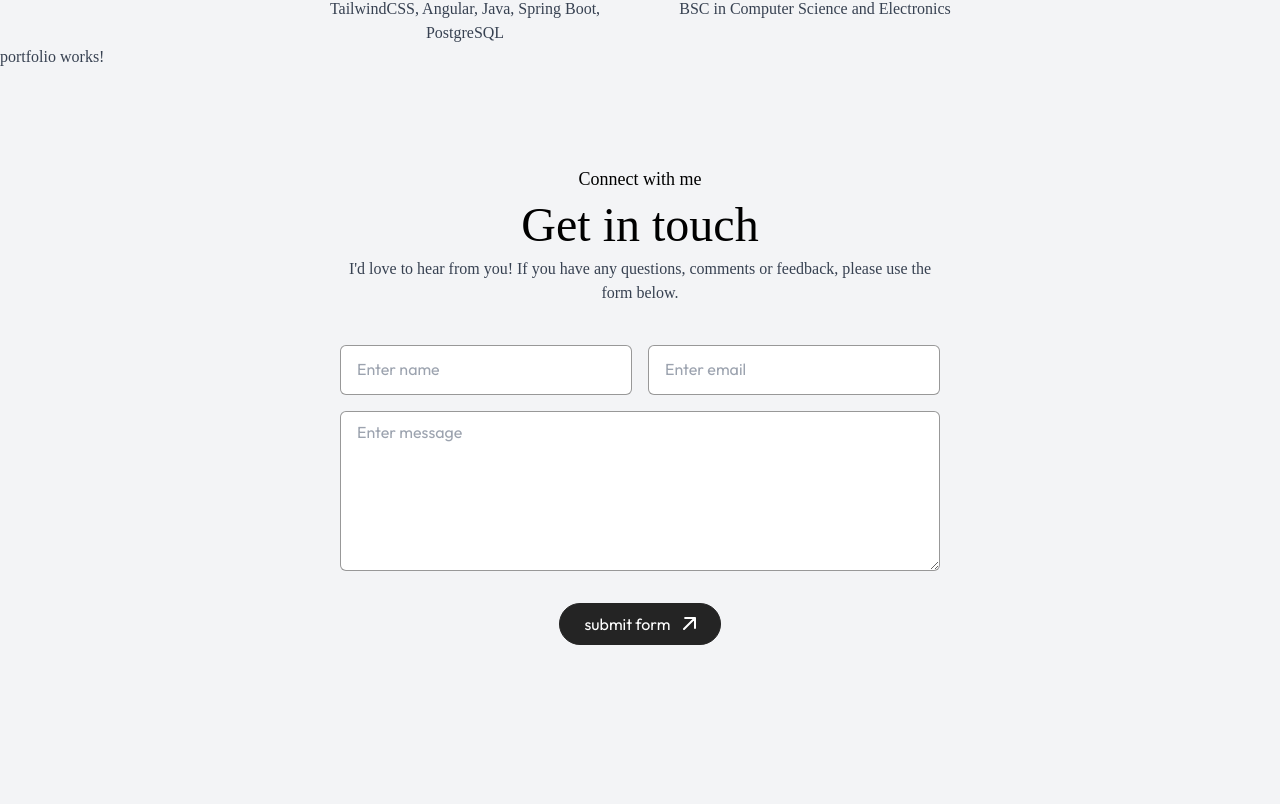
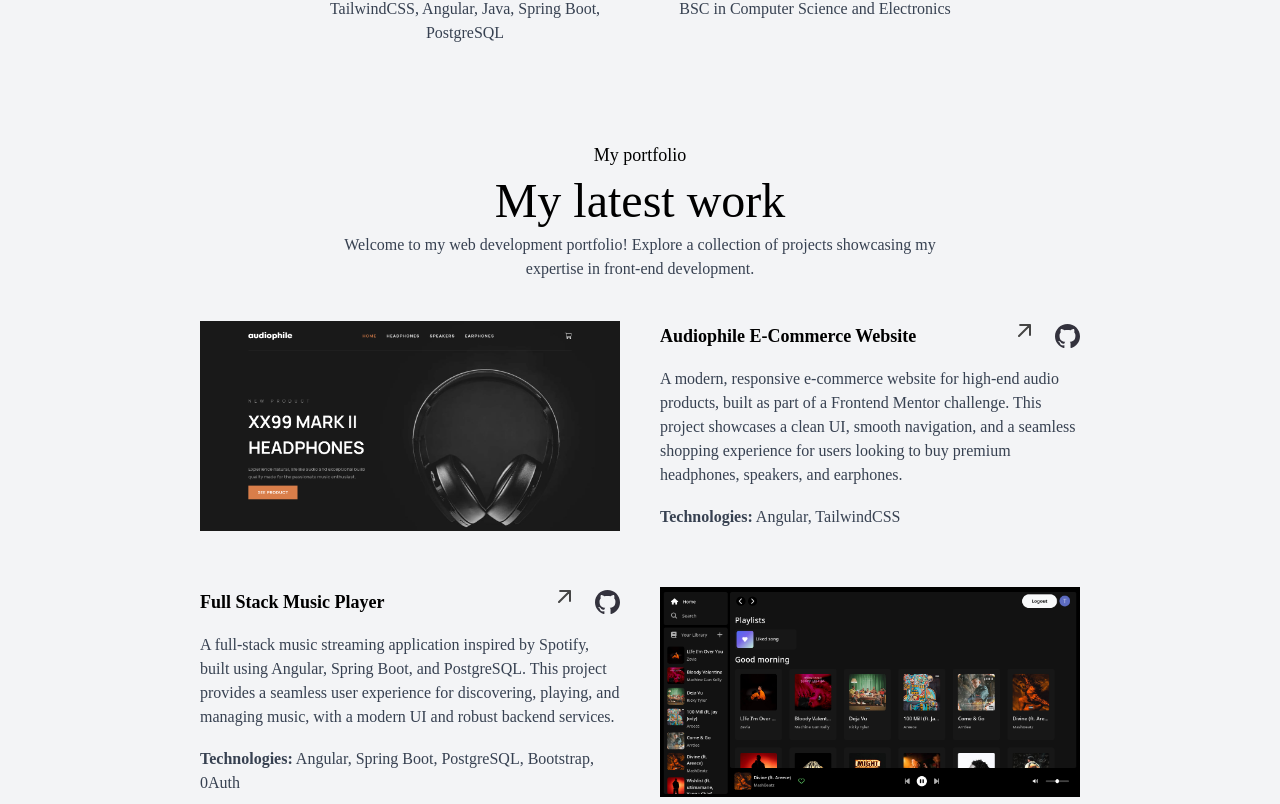
Before and after one commit to thulanigamtee/portfolio-website, an Angular app: page / in a window 1280 px wide. Shown: the part 1056-1860 px from the top of the page. Built offline with nearby package versions, Linux system fonts and the light colour scheme; a web font is replaced by a local one.

Commit message:
update portfolio

```diff
--- a/src/app/components/layout/portfolio/portfolio.component.html
+++ b/src/app/components/layout/portfolio/portfolio.component.html
@@ -1 +1,69 @@
-<p>portfolio works!</p>
+<section id="portfolio" class="mt-24 px-[5%] lg:px-[10%]">
+  <app-section-info [info]="info" />
+  <div class="mt-10">
+    <ul class="grid gap-14">
+      @for(project of projects; track $index) {
+      <li
+        class="flex flex-col justify-center gap-10"
+        [ngStyle]="{
+          flexDirection: isDesktopWidth
+            ? $index % 2 === 0
+              ? 'row'
+              : 'row-reverse'
+            : null
+        }"
+      >
+        <img
+          [src]="project.image"
+          [alt]="project.name"
+          class="md:max-w-[420px] md:h-[210px]"
+        />
+        <div class="grid gap-4 md:max-w-[420px]">
+          <div class="flex items-center justify-between gap-4">
+            <h2 class="text-lg font-bold capitalize">{{ project.name }}</h2>
+            <div class="flex gap-6">
+              <a [href]="project.site" class="relative inline-block group">
+                <img src="/assets/arrow-diagonal.svg" />
+                <div
+                  class="absolute hidden px-3 py-1 mb-2 text-sm text-white transform -translate-x-1/2 bg-gray-800 rounded shadow-lg font-ovo bottom-full left-1/2 group-hover:block whitespace-nowrap"
+                >
+                  Live site
+                </div>
+              </a>
+              <a [href]="project.code" class="relative inline-block group">
+                <img src="/assets/github.svg" />
+                <div
+                  class="absolute hidden px-3 py-1 mb-2 text-sm text-white transform -translate-x-1/2 bg-gray-800 rounded shadow-lg font-ovo bottom-full left-1/2 group-hover:block whitespace-nowrap"
+                >
+                  Repository
+                </div>
+              </a>
+            </div>
+          </div>
+          <p>{{ project.description }}</p>
+          <p>
+            <span class="font-bold">Technologies:</span>
+            {{ project.technologies }}
+          </p>
+        </div>
+      </li>
+      }
+    </ul>
+    <!-- <div class="flex justify-center mt-16">
+      <app-button [label]="'show more'">
+        <svg
+          width="15"
+          height="15"
+          viewBox="0 0 17 11"
+          fill="none"
+          xmlns="http://www.w3.org/2000/svg"
+        >
+          <path
+            d="M16.0839 4.73429C16.2592 4.89461 16.3591 5.12116 16.3591 5.35876C16.3591 5.59636 16.2592 5.82291 16.0839 5.98323L11.148 10.4961C10.8031 10.8114 10.2679 10.7875 9.95252 10.4426C9.63719 10.0977 9.66111 9.56246 10.006 9.24712L13.3334 6.20492L0.846159 6.20492C0.378842 6.20492 0 5.82607 0 5.35876C0 4.89145 0.378842 4.5126 0.846159 4.5126L13.3334 4.5126L10.006 1.47038C9.66111 1.15504 9.63719 0.619818 9.95252 0.274923C10.2679 -0.0699711 10.8031 -0.0938883 11.148 0.221447L16.0839 4.73429Z"
+            fill="#242424"
+          />
+        </svg>
+      </app-button>
+    </div> -->
+  </div>
+</section>
--- a/src/app/components/layout/portfolio/portfolio.component.ts
+++ b/src/app/components/layout/portfolio/portfolio.component.ts
@@ -1,8 +1,67 @@
 import { Component } from '@angular/core';
+import { SectionInfoComponent } from '../../shared/section-info/section-info.component';
+import { BreakpointObserver, BreakpointState } from '@angular/cdk/layout';
+import { NgStyle } from '@angular/common';
+import { Subject, takeUntil } from 'rxjs';
 
 @Component({
   selector: 'app-portfolio',
-  imports: [],
+  imports: [SectionInfoComponent, NgStyle],
   templateUrl: './portfolio.component.html',
 })
-export class PortfolioComponent {}
+export class PortfolioComponent {
+  info: { subTitle: string; title: string; descripition: string } = {
+    subTitle: 'My portfolio',
+    title: 'My latest work',
+    descripition:
+      'Welcome to my web development portfolio! Explore a collection of projects showcasing my expertise in front-end development.',
+  };
+
+  private destroy$ = new Subject<void>();
+
+  isDesktopWidth!: boolean;
+
+  constructor(private breakpointObserver: BreakpointObserver) {}
+
+  ngOnInit() {
+    this.breakpointObserver
+      .observe(['(min-width: 768px)'])
+      .pipe(takeUntil(this.destroy$))
+      .subscribe((state: BreakpointState) => {
+        this.isDesktopWidth = state.matches;
+      });
+  }
+
+  projects: {
+    image: string;
+    name: string;
+    description: string;
+    technologies: string;
+    site: string;
+    code: string;
+  }[] = [
+    {
+      image: 'assets/portfolio/audiophile.png',
+      name: 'Audiophile E-commerce Website',
+      description:
+        'A modern, responsive e-commerce website for high-end audio products, built as part of a Frontend Mentor challenge. This project showcases a clean UI, smooth navigation, and a seamless shopping experience for users looking to buy premium headphones, speakers, and earphones.',
+      technologies: 'Angular, TailwindCSS',
+      site: 'https://audiophile-ecommerce-website-mu-ten.vercel.app/',
+      code: 'https://github.com/thulanigamtee/audiophile-ecommerce-website',
+    },
+    {
+      image: '/assets/portfolio/music-app.png',
+      name: 'Full stack music player',
+      description:
+        'A full-stack music streaming application inspired by Spotify, built using Angular, Spring Boot, and PostgreSQL. This project provides a seamless user experience for discovering, playing, and managing music, with a modern UI and robust backend services.',
+      technologies: 'Angular, Spring Boot, PostgreSQL, Bootstrap, 0Auth',
+      site: '',
+      code: 'https://github.com/thulanigamtee/spotify-clone-front',
+    },
+  ];
+
+  ngOnDestroy() {
+    this.destroy$.next();
+    this.destroy$.complete();
+  }
+}
```
